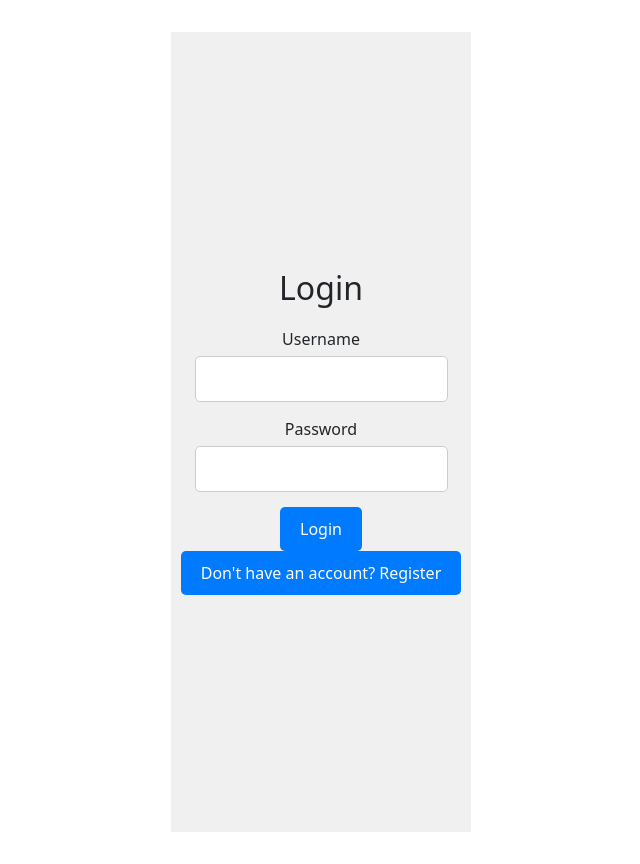
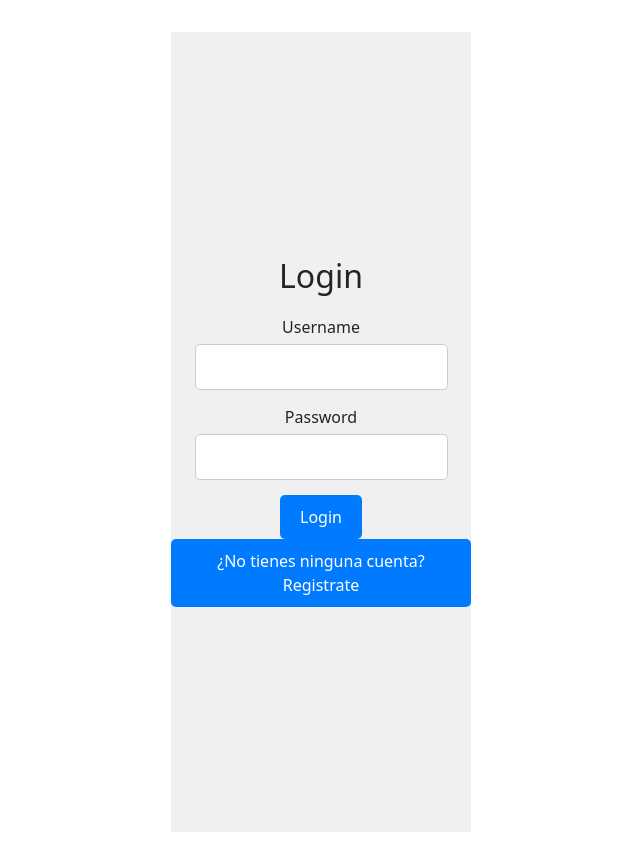
Before and after one commit to lluisespert/proyecto_final_lluis_espert, a React (Vite) app: page / in a window 1280 px wide. Shown: the whole page, without its empty margins (319-959 px from the left). Built offline with nearby package versions, Linux system fonts and the light colour scheme; a web font is replaced by a local one.

Commit message:
Un cambio mas

```diff
--- a/src/pages/Login.jsx
+++ b/src/pages/Login.jsx
@@ -44,30 +44,16 @@ const Login = () => {
           <form onSubmit={handleSubmit}>
             <div className="form-group">
               <label htmlFor="username">Username</label>
-              <input
-                type="text"
-                id="username"
-                name="username"
-                value={username}
-                onChange={(e) => setUsername(e.target.value)}
-                required
-              />
+              <input type="text" id="username" name="username" value={username} onChange={(e) => setUsername(e.target.value)} required />
             </div>
             <div className="form-group">
               <label htmlFor="password">Password</label>
-              <input
-                type="password"
-                id="password"
-                name="password"
-                value={password}
-                onChange={(e) => setPassword(e.target.value)}
-                required
-              />
+              <input type="password" id="password" name="password" value={password} onChange={(e) => setPassword(e.target.value)} required />
             </div>
             <button type="submit">{isRegistering ? 'Register' : 'Login'}</button>
           </form>
           <button onClick={() => setIsRegistering(!isRegistering)}>
-            {isRegistering ? 'Already have an account? Login' : "Don't have an account? Register"}
+            {isRegistering ? '¿Tienes alguna cuenta? Login' : "¿No tienes ninguna cuenta? Registrate"}
           </button>
         </div>
       </Tilt>
```
